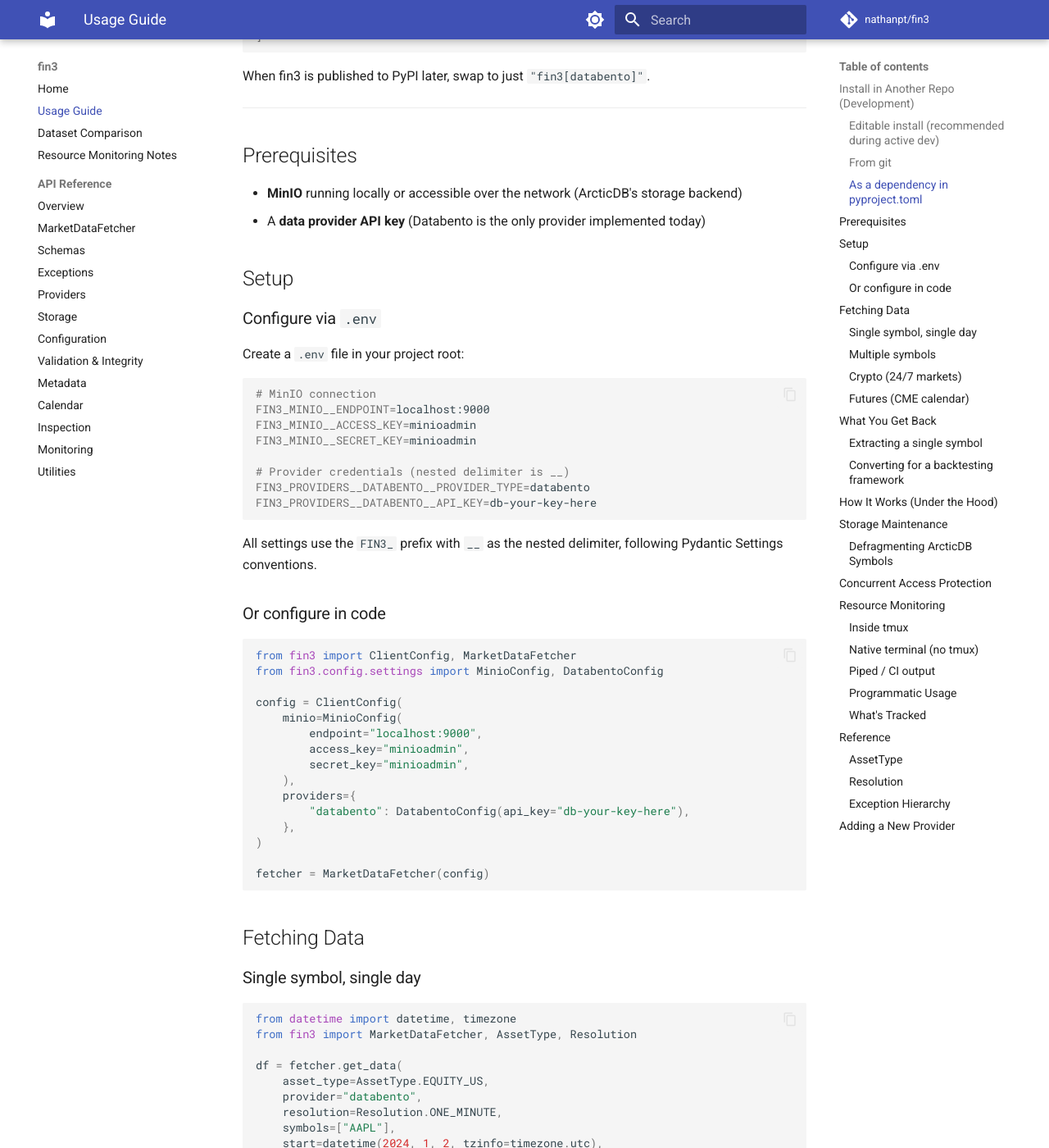
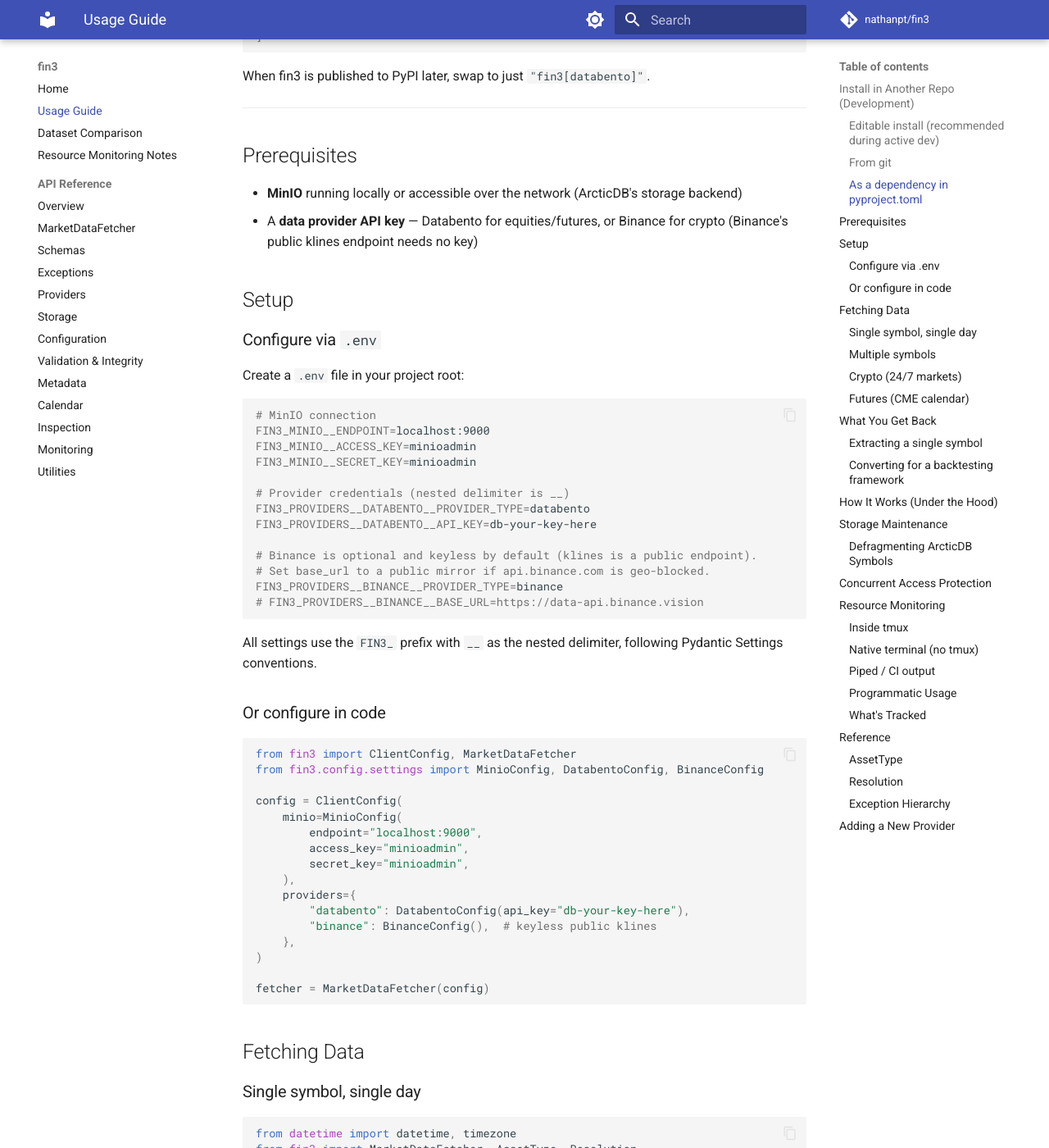
Before and after one commit to nathanpt/fin3, an MkDocs documentation site: the page built from docs/USAGE.md, in a window 1280 px wide and 1400 px high, scrolled down 831 px. Shown: the whole window at 82% size. Built offline with MkDocs 1.6.1 and Material for MkDocs 9.7.7, drawn with Linux system fonts in a browser that asks for light colours; comment, search, counter and statistics services are not loaded; some of the changed text lies outside the part shown.

Commit message:
Document crypto/Binance usage and multi-provider support
Update prerequisites, .env and in-code config examples to include Binance,
rewrite the crypto section around provider='binance' (keyless, BASE-USD
convention), note the data-api.binance.vision mirror for geo-blocked
regions, add BinanceProvider to the API reference, and a multi-provider
feature card on the home page.

````diff
--- a/docs/USAGE.md
+++ b/docs/USAGE.md
@@ -41,7 +41,8 @@
 ## Prerequisites
 
 - **MinIO** running locally or accessible over the network (ArcticDB's storage backend)
-- A **data provider API key** (Databento is the only provider implemented today)
+- A **data provider API key** — Databento for equities/futures, or Binance for crypto
+  (Binance's public klines endpoint needs no key)
 
 ## Setup
 
@@ -58,6 +59,11 @@
 # Provider credentials (nested delimiter is __)
 FIN3_PROVIDERS__DATABENTO__PROVIDER_TYPE=databento
 FIN3_PROVIDERS__DATABENTO__API_KEY=db-your-key-here
+
+# Binance is optional and keyless by default (klines is a public endpoint).
+# Set base_url to a public mirror if api.binance.com is geo-blocked.
+FIN3_PROVIDERS__BINANCE__PROVIDER_TYPE=binance
+# FIN3_PROVIDERS__BINANCE__BASE_URL=https://data-api.binance.vision
 ```
 
 All settings use the `FIN3_` prefix with `__` as the nested delimiter, following Pydantic Settings conventions.
@@ -66,7 +72,7 @@
 
 ```python
 from fin3 import ClientConfig, MarketDataFetcher
-from fin3.config.settings import MinioConfig, DatabentoConfig
+from fin3.config.settings import MinioConfig, DatabentoConfig, BinanceConfig
 
 config = ClientConfig(
     minio=MinioConfig(
@@ -76,6 +82,7 @@
     ),
     providers={
         "databento": DatabentoConfig(api_key="db-your-key-here"),
+        "binance": BinanceConfig(),  # keyless public klines
     },
 )
 
@@ -115,16 +122,24 @@
 
 ### Crypto (24/7 markets)
 
+Crypto uses the continuous 24/7 calendar (no weekend/holiday gaps). Binance is
+the natural provider — its public spot klines endpoint is free and needs no
+API key. Symbols use the `BASE-USD` convention (`BTC-USD`), which fin3 maps to
+Binance's `USDT` quote (`BTCUSDT`) automatically.
+
 ```python
 df = fetcher.get_data(
     asset_type=AssetType.CRYPTO,
-    provider="databento",
+    provider="binance",
     resolution=Resolution.ONE_HOUR,
-    symbols=["BTC-USD"],
+    symbols=["BTC-USD", "ETH-USD"],
     start=datetime(2024, 1, 1, tzinfo=timezone.utc),
     end=datetime(2024, 6, 1, tzinfo=timezone.utc),
 )
 ```
+
+If `api.binance.com` is geo-blocked in your region, point `BinanceConfig` at a
+public market-data mirror such as `https://data-api.binance.vision`.
 
 ### Futures (CME calendar)
 
````
Also changed, not shown: docs/api/providers.md (+3 -0 lines), docs/index.md (+8 -0 lines).
